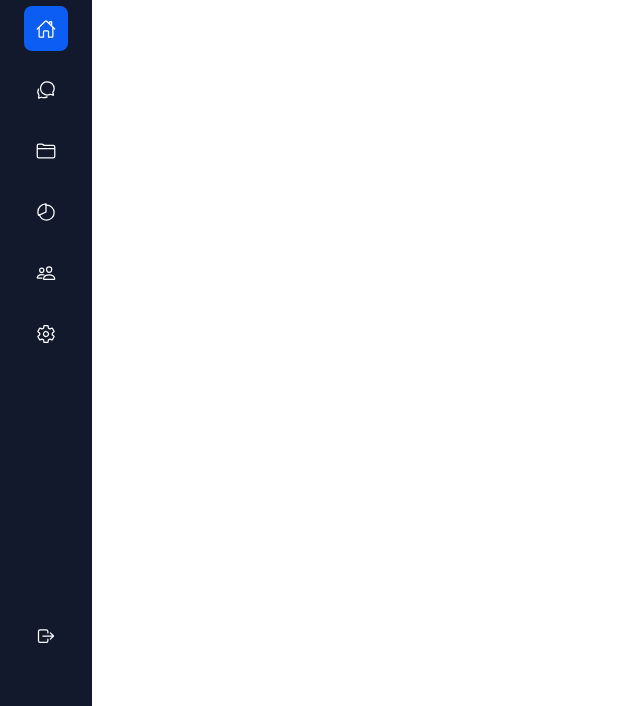
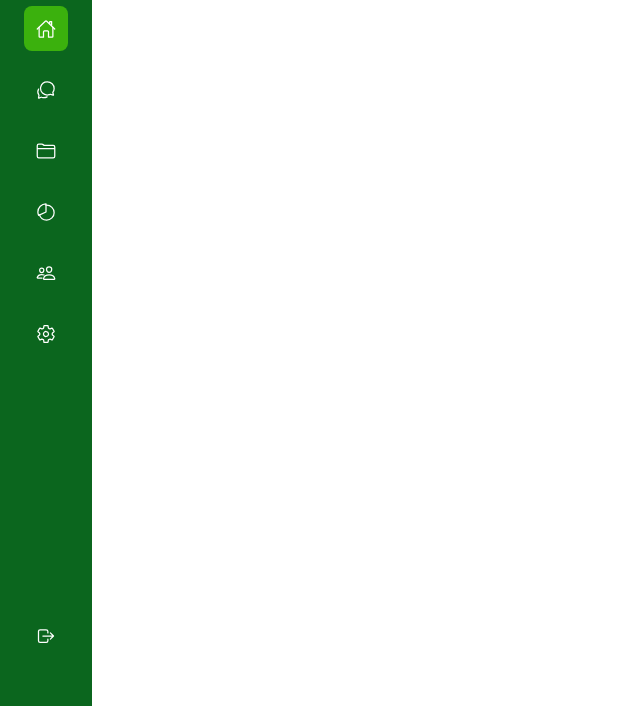
Before and after one commit to animesh0404/Sidebar-with-Submenu, a plain HTML site: page index.html in a window 1280 px wide. Shown: the part 94-800 px from the top of the page, without its empty margins (0-640 px from the left). Drawn offline with nearby package versions, Linux system fonts and the light colour scheme.

Commit message:
Color Theme Changed

```diff
--- a/css/styles.css
+++ b/css/styles.css
@@ -6,8 +6,8 @@
   --nav-width: 92px;
 
   /* ====== Colors ====== */
-  --first-color: #0c5df4;
-  --bg-color: #12192c;
+  --first-color: #3bb10d;
+  --bg-color: #0b661e;
   --sub-color: #b6cefc;
   --white-color: #fff;
 
```
